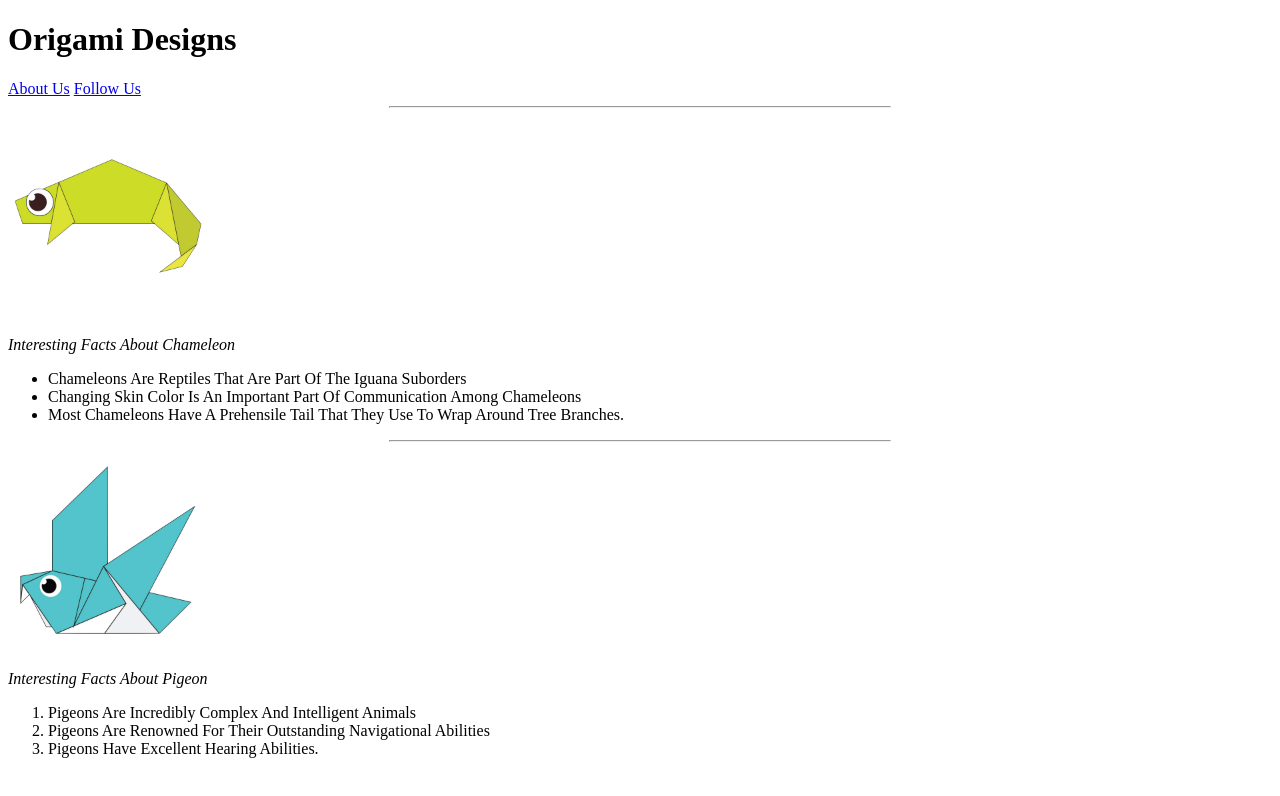
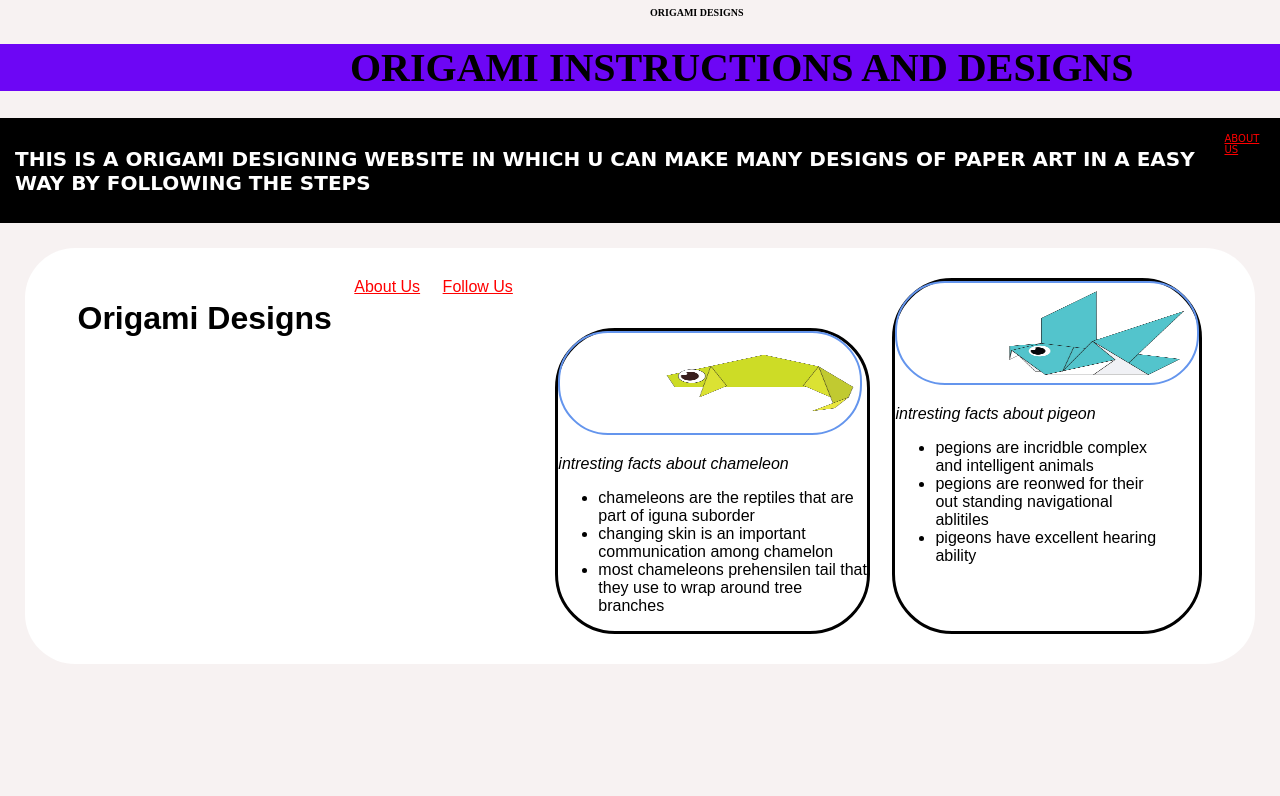
Before and after one commit to KavinSharon/Origami-Designs, a plain HTML site: page index.html in a window 1280 px wide. Drawn offline with Linux system fonts and the light colour scheme.

Commit message:
Add files via upload

```diff
--- a/index.html
+++ b/index.html
@@ -1,34 +1,77 @@
 <!DOCTYPE html>
 <html>
-    <head>
-        <title>
-            Origami Designs
-        </title>
-        <link rel="stylesheet" type="text/css" href="style.css"/>
-    </head>
+
+<head>
+<title>ORIGAMI</title>
+
+<link rel="stylesheet"
+href="style.css"
+>
+<link>
+</head>
 
     <Body>
+        <div class="minimenu" >
+            <h1>ORIGAMI DESIGNS</h1>
+          </div>
+
+
+
+
+
+          <div class="heading">
+             <h1>ORIGAMI INSTRUCTIONS AND DESIGNS</h1>
+           </div>
+
+
+          <div class=menu>
+
+
+            <h1>THIS IS A ORIGAMI DESIGNING WEBSITE IN WHICH U CAN MAKE MANY DESIGNS OF PAPER ART IN A EASY WAY BY FOLLOWING THE STEPS  </h1>
+            <a href="aboutus.html">ABOUT US</a>
+
+
+          </div>
+
+
+
+
+
+          <div class=header>
         <h1>Origami Designs </h1>
         <a href = "about.html">About Us</a>
         <a href = "followus.html">Follow Us</a>
-        <hr width =500px >
-        <a href ="http://origami.me/chameleon/">
-        <img src="chameleon.png" width="200px" height="200px"></a>
-        <p><i>Interesting Facts About Chameleon</i></p>
-        <ul>
-            <li>Chameleons Are Reptiles That Are Part Of The Iguana Suborders</li>
-            <li>Changing Skin Color Is An Important Part Of Communication Among Chameleons</li>
-            <li>Most Chameleons Have A Prehensile Tail That They Use To Wrap Around Tree Branches.</li>
-        </ul>
+        <div class="n">
 
-        <hr width =500px >
-        <a href ="http://origami.me/pigeon/">
-        <img src="pigeon.png" width="200px" height="200px"></a>
-        <p><i>Interesting Facts About Pigeon</i></p>
-        <ol>
-            <li>Pigeons Are Incredibly Complex And Intelligent Animals</li>
-            <li>Pigeons Are Renowned For Their Outstanding Navigational Abilities</li>
-            <li>Pigeons Have Excellent Hearing Abilities.</li>
-        </ol>
+
+
+            <a href="https://origami.me/chameleon/"target="_blank">
+            <img src="chameleon.png"width="200px"height="200px"></a>
+            <p><i>intresting facts about chameleon</i></p>
+
+            <ul>
+            <li>chameleons are the reptiles that  are <br> part of iguna suborder</li>
+            <li>changing skin is an important  <br>communication among chamelon</li>
+            <li>most chameleons prehensilen tail that <br> they use  to wrap  around tree<br> branches </li>
+
+            <ul>
+
+            </div>
+        <div class="j">
+
+
+
+            <a href="http://origami.me/pigeon/"target="_blank">
+            <img src="pigeon.png"width="200px"height="200px"></a>
+            <p><i>intresting facts about pigeon</i></p>
+
+            <ul>
+            <li>pegions are incridble complex <br> and intelligent animals </li>
+            <li> pegions are reonwed for their <br> out standing navigational <br> ablitiles</li>
+            <li> pigeons have excellent hearing <br> ability</li>
+
+            <ul>
+
+          </div>
     </Body>
 </html>
--- /dev/null
+++ b/style.css
@@ -0,0 +1,138 @@
+body {
+    background-color: springgreen;
+}
+#about {
+    position: absolute;
+    padding:30px;
+    top:20px;
+    left: 380px;
+
+}
+#followus {
+    position: absolute;
+    top:20px;
+    padding:30px;
+    left: 500px;
+
+}
+#header {
+    background-color: steelblue;
+    padding:30px;
+}
+img {
+    height: 100px;
+
+}
+a:link{
+    color:white
+}
+a:visited{
+    color:white
+}
+.grid img {
+    border:2px solid #000000;
+    border-radius:50px;
+
+}
+.grid {
+    display:flex;
+
+
+    flex-wrap: wrap;
+    justify-content: space-evenly;
+}
+.grid p {
+    border-radius:20px;
+    background-color: #ffffff;
+    padding:30px;
+    margin: 25px;
+    width:310px;
+    font-family:cursive;
+}
+.grid:hover {
+    transform: scale(1.2);
+}
+
+img{
+    border:2px solid cornflowerblue;
+    border-radius: 50px;
+    padding-left:100px ;
+  }
+
+
+
+
+.header{
+  display: flex;
+  border-radius: 50px;
+  flex-wrap: wrap;
+  justify-content:space-evenly;
+  background-color: #ffffff;
+  padding: 30px;
+  margin:25px;
+  font-family: sans-serif;
+
+}
+.j{
+  border: solid;
+border-radius: 60px;
+
+}
+
+.n{
+  border: solid;
+border-radius: 60px;
+margin-top:50px;
+margin-left: 20px;
+}
+
+
+.minimenu h1{
+padding-left:650px ;
+}
+
+
+body{
+  margin:0px;
+  background-color: #f7f2f2;
+}
+.menu{
+  display: flex;
+  justify-content: space-between;
+  background-color: black;
+  padding: 15px;
+  font-weight: 400;
+  font-size: 10px;
+font-family: cursive;
+  color: #ffffff;
+}
+
+.heading h1{
+  padding-left:350px ;
+}
+.heading{
+  justify-content: space-between;
+  background-color: rgb(109, 6, 245);
+  font-size: 20px;
+font-family:serif;
+}
+
+.j:hover{
+  transform:scale(1.15,1.15);
+}.n:hover{
+  transform:scale(1.15,1.15);
+}
+a:link{
+  color: #ff0000;
+}
+a:visited{
+  color:#0000ff
+}
+.minimenu{
+  font-size: 5px;
+ justify-content: center;
+}
+
+.minimen{
+  justify-content:flex-start;
+}
```
Also changed, not shown: aboutus.html (added, +6 -0 lines).
